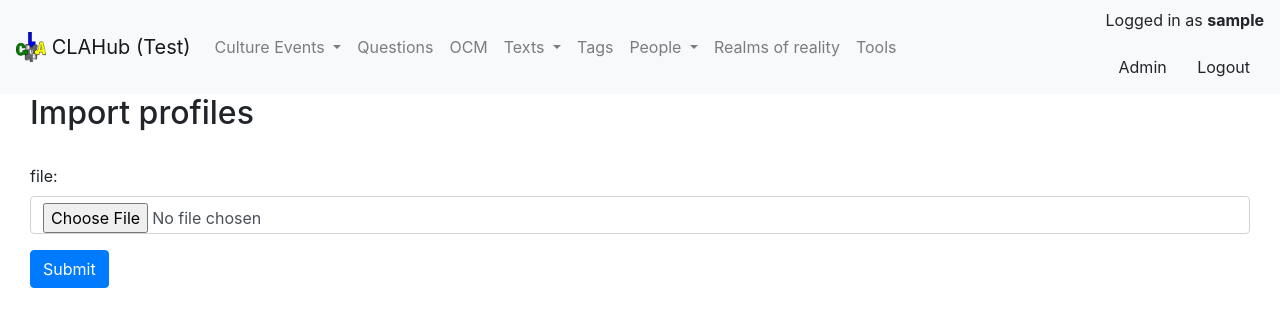
After one commit to stevetasticsteve/CLA_Hub, a Django app: page /tools/import-profiles in a window 1280 px wide. The commit adds this page. Shown: the top 327 px of the page. Run offline with Django 3.2, Linux system fonts and the light colour scheme; the visitor is signed in with stand-in values (Sample User, id 1); some libraries are stand-ins or nearby versions.

Commit message:
Added a placeholder upload file uploade under an import_profiles tool for batch creating profiles

```diff
--- a/CE/views.py
+++ b/CE/views.py
@@ -137,7 +137,7 @@ def new(request):
     visit_form = visits_form_factory(prefix='visit', instance=None)
 
     if request.method == 'POST':
-        form = CE.forms.CE_EditForm(request.POST, request.FILES)
+        form = CE.forms.CE_EditForm()
         if form.is_valid():
             try:
                 ce = form.save(request)
--- /dev/null
+++ b/CLAHub/forms.py
@@ -0,0 +1,11 @@
+from django import forms
+
+class ProfileUploadForm(forms.Form):
+    file = forms.FileField(
+        required=True,
+        label='file',
+        widget=forms.ClearableFileInput(attrs={
+            'class': 'form-control'
+        })
+    )
+    # file = forms.FileField()
--- /dev/null
+++ b/CLAHub/templates/import_profiles.html
@@ -0,0 +1,13 @@
+{% extends 'base.html' %}
+{% block page_content %}
+<div class="container-fluid">
+    <h2>Import profiles</h2>
+    <br>
+    <form action="" method="post" enctype="multipart/form-data">
+    {% csrf_token %}
+        {{form.as_p}}
+        <button type="input" class="btn btn-primary">Submit</button>
+    </form>
+</div>
+
+{% endblock %}
--- a/CLAHub/templates/tools.html
+++ b/CLAHub/templates/tools.html
@@ -2,6 +2,9 @@
 {% block page_content %}
 <div class="container-fluid">
     <h2>Tools</h2>
+    <li>
+        <a href="{% url 'import_profiles' %}">Batch create profiles</a>
+    </li>
 </div>
 
 {% endblock %}
--- a/CLAHub/urls.py
+++ b/CLAHub/urls.py
@@ -21,6 +21,7 @@ from . import settings, views
 urlpatterns = [
     path('admin/', admin.site.urls),
     path('tools/', views.tools, name='tools'),
+    path('tools/import-profiles', views.import_profiles, name='import_profiles'),
     path('CE/', include('CE.urls')),
     path('ror/', include('realmsofreality.urls')),
     path('people/', include('people.urls')),
--- a/CLAHub/views.py
+++ b/CLAHub/views.py
@@ -1,10 +1,30 @@
-from django.shortcuts import render
+from django.shortcuts import render, redirect
 from django.contrib.auth.decorators import login_required
+from django.contrib import messages
+
+
+from CLAHub import forms
 
 
 def home(request):
     return render(request, 'CLAHub_home.html')
 
+
 @login_required
 def tools(request):
     return render(request, 'tools.html')
+
+
+@login_required
+def import_profiles(request):
+    if request.method == 'POST':
+        form = forms.ProfileUploadForm(request.POST, request.FILES)
+        if form.is_valid():
+            print(request.FILES['file'].name) #todo hook up function here
+            messages.success(request, 'Import successful')
+            return redirect('home')
+    form = forms.ProfileUploadForm()
+    context = {
+        'form': form
+    }
+    return render(request, 'import_profiles.html', context)
```
